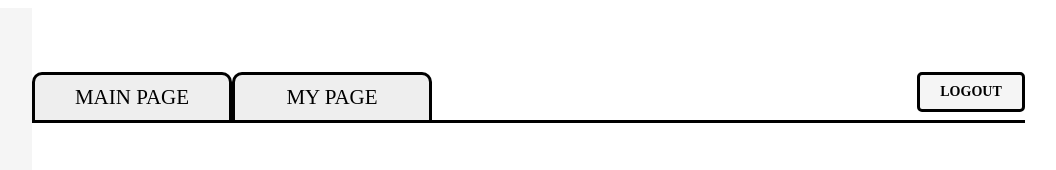
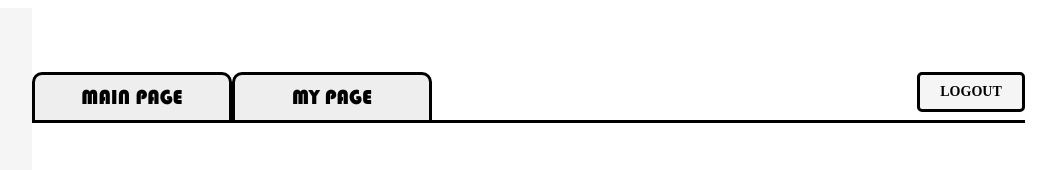
Before and after one commit to EFUB-steady/steady-front, a React (Create React App) app: page / in a window 1280 px wide. Shown: the top 170 px of the page, without its empty margins (174-1230 px from the left). Built offline with nearby package versions, Linux system fonts and the light colour scheme; a web font is replaced by a local one.

Commit message:
💄Bauhaus93 폰트 적용

```diff
--- a/src/index.css
+++ b/src/index.css
@@ -5,3 +5,7 @@
     "Helvetica Neue", "Segoe UI", "Apple SD Gothic Neo", "Noto Sans KR",
     "Malgun Gothic", sans-serif;
 }
+@font-face {
+  font-family: "Bauhaus93";
+  src: url("../src/core/font/BAUHS93.ttf") format("truetype");
+}
--- a/src/ui/components/buttons/common/IndexMainPage.js
+++ b/src/ui/components/buttons/common/IndexMainPage.js
@@ -21,7 +21,7 @@ const Button = styled.button`
 
   /*텍스트*/
   text-align: center;
-  font-family: "Bauhaus 93";
+  font-family: "Bauhaus93";
   font-style: normal;
   font-weight: 400;
   font-size: 21px;
--- a/src/ui/components/buttons/common/IndexMyPage.js
+++ b/src/ui/components/buttons/common/IndexMyPage.js
@@ -21,7 +21,7 @@ const Button = styled.button`
 
   /*텍스트*/
   text-align: center;
-  font-family: "Bauhaus 93";
+  font-family: "Bauhaus93";
   font-style: normal;
   font-weight: 400;
   font-size: 21px;
--- a/src/ui/components/header/Header.js
+++ b/src/ui/components/header/Header.js
@@ -1,5 +1,4 @@
 import styled from "styled-components";
-import HeaderItem from "./HeaderItem";
 import LogoutBtn from "./../buttons/user/LogoutBtn";
 import IndexMainPage from "../buttons/common/IndexMainPage";
 import IndexMyPage from "./../buttons/common/IndexMyPage";
```
Also changed, not shown: src/core/font/BAUHS93.ttf (added).
